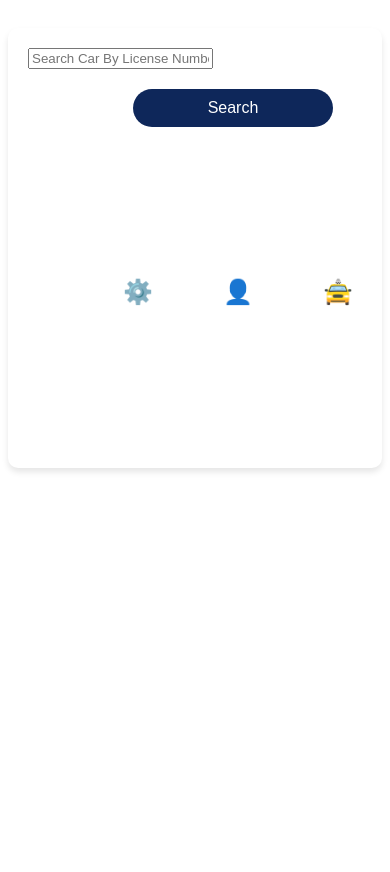
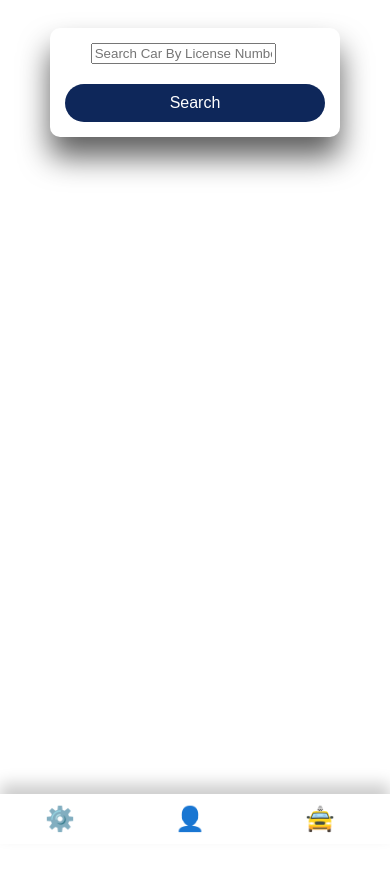
Before and after one commit to Emran147/Autohub-EQ, a website: page public/index.html in a window 390 px wide. Before the commit the page ends 844 px from the top, so only its background shows below. Drawn offline with nearby package versions, Linux system fonts and the light colour scheme.

Commit message:
improved searchVehicle Css

```diff
--- a/public/cssFiles/searchVehicle.css
+++ b/public/cssFiles/searchVehicle.css
@@ -1,21 +1,23 @@
 .search-container {
-    display: flex;
-    flex-direction: column;
+  display: grid;
+  grid-template-rows: 1fr auto; /* Adjusted for content and icon bar */
+  height: 100vh; /* Full viewport height */
+  padding: 20px;
+  grid-gap: 20px;
   justify-content: center;
-    height: 100%;
-    align-items: center;
-    padding: 20px;
+  align-items: start; /* Align the start of the content to the top */
 }
+
 .search-box {
   width: 100%;
   max-width: 400px;
   background-color: #fff;
   padding: 20px;
-    box-shadow: 0 4px 6px rgba(0, 0, 0, 0.1);
   border-radius: 10px;
-    margin-bottom: 30px;
-    height: 400px;
+  box-shadow: 0 20px 30px rgba(0, 0, 0, 0.631);
+  justify-self: center; /* Center the box horizontally */
 }
+
 #searchInput {
   width: calc(100% - 20px);
   padding: 10px;
@@ -24,6 +26,7 @@
   border-radius: 5px;
   font-size: 16px;
 }
+
 #searchButton {
   background-color: #0E275A;
   color: white;
@@ -31,23 +34,60 @@
   font-size: 16px;
   border: none;
   cursor: pointer;
-    width: 100%;
-    border-radius:50px;
+  border-radius: 50px;
   margin-top: 20px;
   width: 200px;
-    margin-left: 105px;
+  justify-self: center; /* Center the button */
 }
+
 .icon-bar {
-    display: flex;
-    justify-content: space-around;
-    width: 100%;
-    max-width: 300px;
-    margin-top: 150px;
-    margin-left: 60px;
+  position: fixed; /* Fixed to the bottom of the viewport */
+  bottom: 0; /* At the bottom */
+  left: 0; /* Span the full width of the screen */
+  right: 0;
+  display: grid;
+  grid-template-columns: repeat(3, 1fr); /* Adjust based on the number of icons */
+  justify-content: center;
+  align-items: center;
+  background-color: #fff;
+  box-shadow: 0 -10px 15px rgba(0, 0, 0, 0.2);
+  padding: 10px 0;
 }
+
 .icon-button {
   background: none;
   border: none;
   font-size: 24px;
+  margin-left: 30%;
   cursor: pointer;
 }
+
+#licensNumber {
+  margin-left: 27%;
+}
+
+/* Responsive styles for screens narrower than 600px */
+@media screen and (max-width: 600px) {
+  .search-box {
+    width: 90%;
+    height: fit-content;
+    padding: 15px;
+  }
+
+  #searchInput {
+    width: calc(100% - 10px);
+    font-size: 14px;
+  }
+
+  #searchButton {
+    width: 100%;
+  }
+
+  .icon-bar {
+    max-width: none; /* Full width on smaller screens */
+  }
+
+  #licensNumber {
+    margin-left: 10%;
+  }
+}
```
Lines whose indentation alone changed are shown as unchanged.
